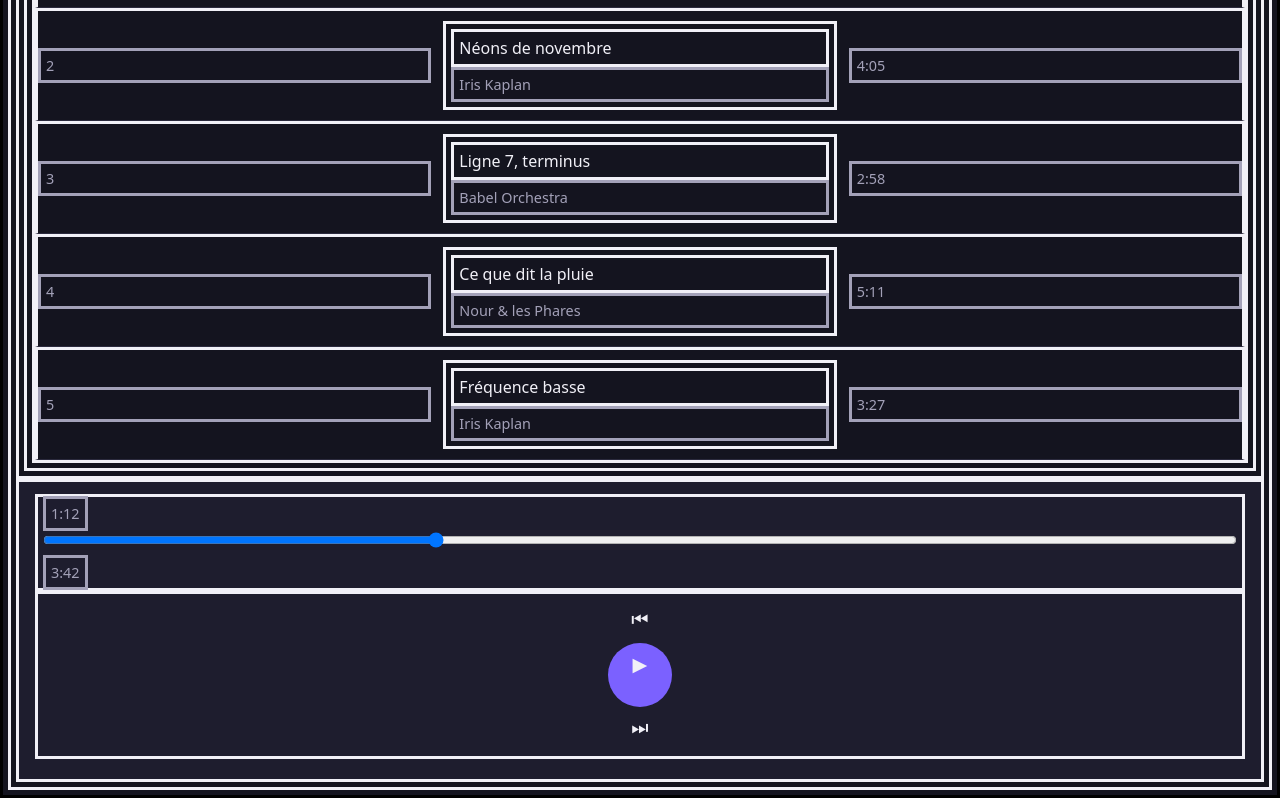
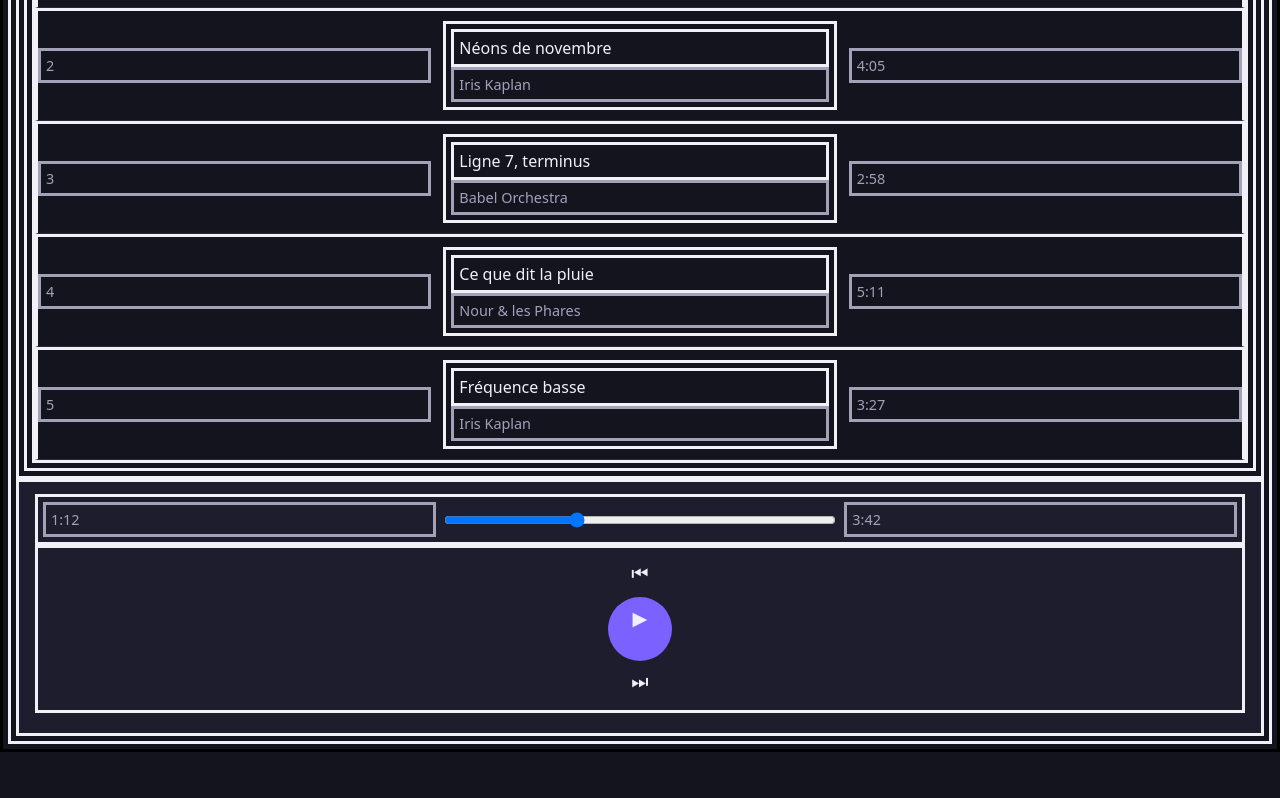
Before and after one commit to sidoniemakolo03-dot/kata-web-6-lecteur-musique-s7, a plain HTML site: page index.html in a window 1280 px wide. Shown: the part 1662-2460 px from the top of the page. After the commit the page ends 2414 px from the top, so only its background shows below. Drawn offline with Linux system fonts and the light colour scheme.

Commit message:
TODO 5 : mise en page de la barre de contrôle

```diff
--- a/style.css
+++ b/style.css
@@ -163,6 +163,21 @@ h2 {
 
 /* ---------- TODO 5 — La barre de contrôle ---------- */
 
+.progression {
 
+  display: flex;
+  align-items: center;
+  gap: 8px;
+}
+
+.barre {
+  flex-grow: 1;
+
+}
+.boutons {
+ display: justify-content;
+ align-items: center;
+ gap: 24px;
+}
 
 /* ---------- TODO 6 — Grand écran (768px et plus) ---------- */
```
